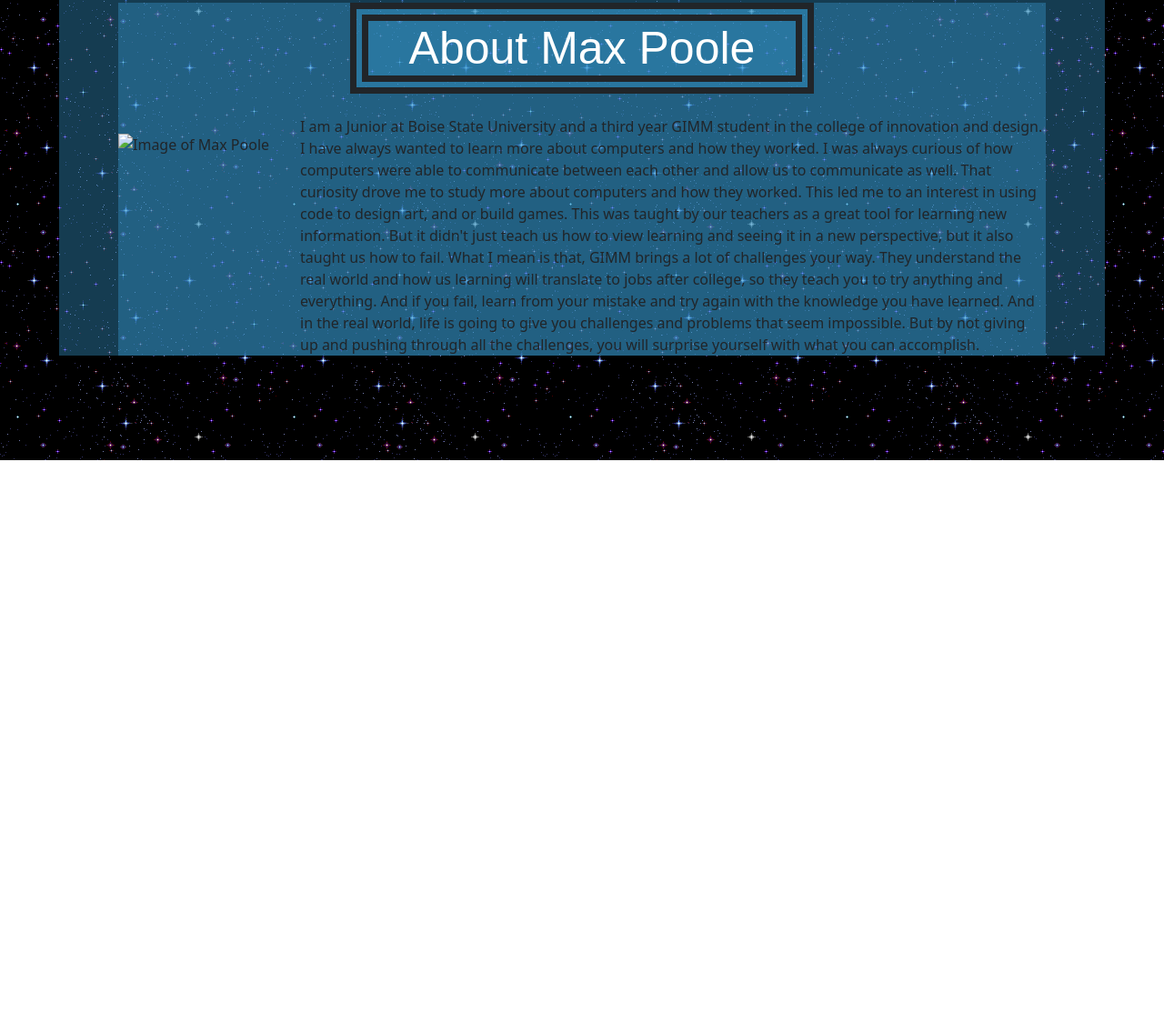
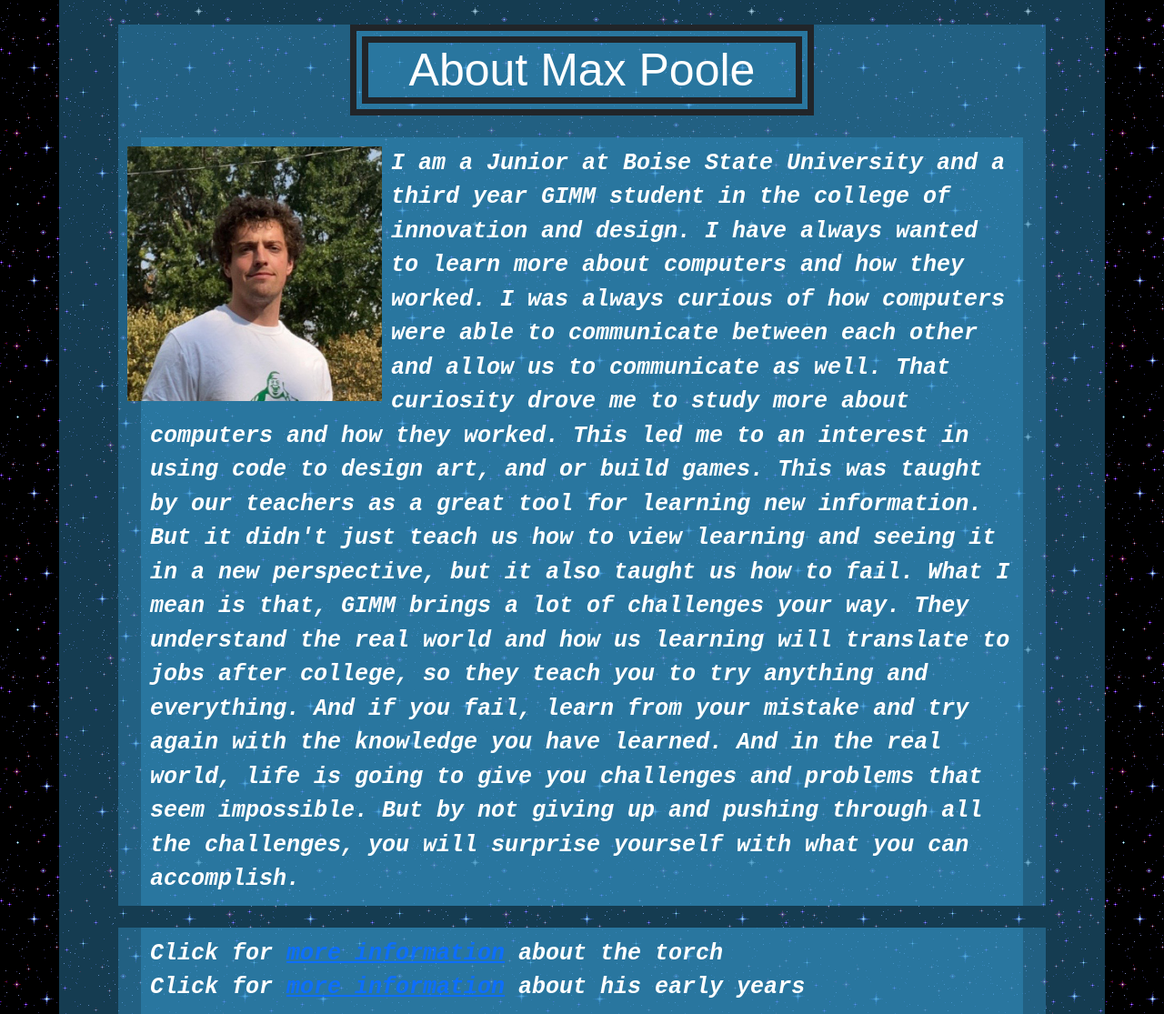
Before and after one commit to PhantasticPhor/BootStrap, a plain HTML site: page Max.html in a window 1280 px wide. Shown: the part 2364-3479 px from the top of the page at 91% size. Before the commit the page ends 2870 px from the top, so only its background shows below. Drawn offline with nearby package versions, Linux system fonts and the light colour scheme.

Commit message:
completeMoveOverforMas'sPage

```diff
--- a/Max.css
+++ b/Max.css
@@ -112,3 +112,10 @@
     float: left;
 
   }
+
+  #maxIMG.torchImgSize{
+    width: 300px;
+    height: 300px;
+    padding: 10px;
+    float: left
+  }
--- a/Max.html
+++ b/Max.html
@@ -128,14 +128,15 @@
         </ol>
     </div>
 
+    <br>
 
     <div id="Background">
 
         <h2 id="Header2">About Max Poole</h2>
         <br>
-        <img class="torchImgSize" id="maxIMG" src="./Pictures/ (1).png" alt="Image of Max Poole">
+        <img class="torchImgSize" id="maxIMG" src="./Pictures/IMG_2225 (1).png" alt="Image of Max Poole">
 
-        <p>
+        <p id="textDisplay">
           I am a Junior at Boise State University and a third year GIMM student in the college of innovation and design.
           I have always wanted to learn more about computers and how they worked. I was always curious of how computers
           were
@@ -158,6 +159,19 @@
       </div>
 
 
+      <br>
+      <footer>
+          <div id="Background">
+            <p id="textDisplay">
+                Click for <a href="https://en.wikipedia.org/wiki/Human_Torch">more information</a> about the torch
+                <br
+                >Click for <a href="https://marvel.fandom.com/wiki/Jonathan_Storm_(Earth-616)">more information</a> about his early years
+              </p>
+          </div>
+
+      </footer>
+
+
         </div>
 
     </body>
```
